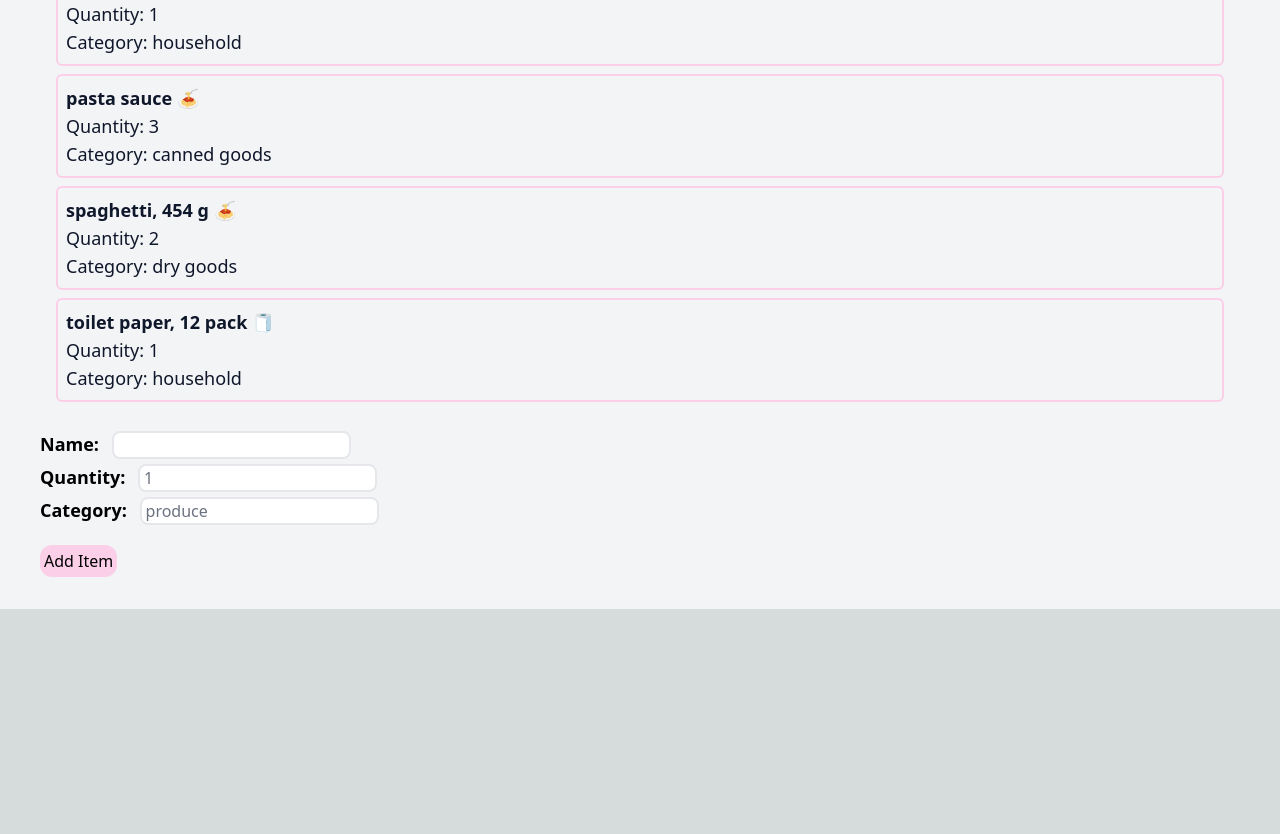
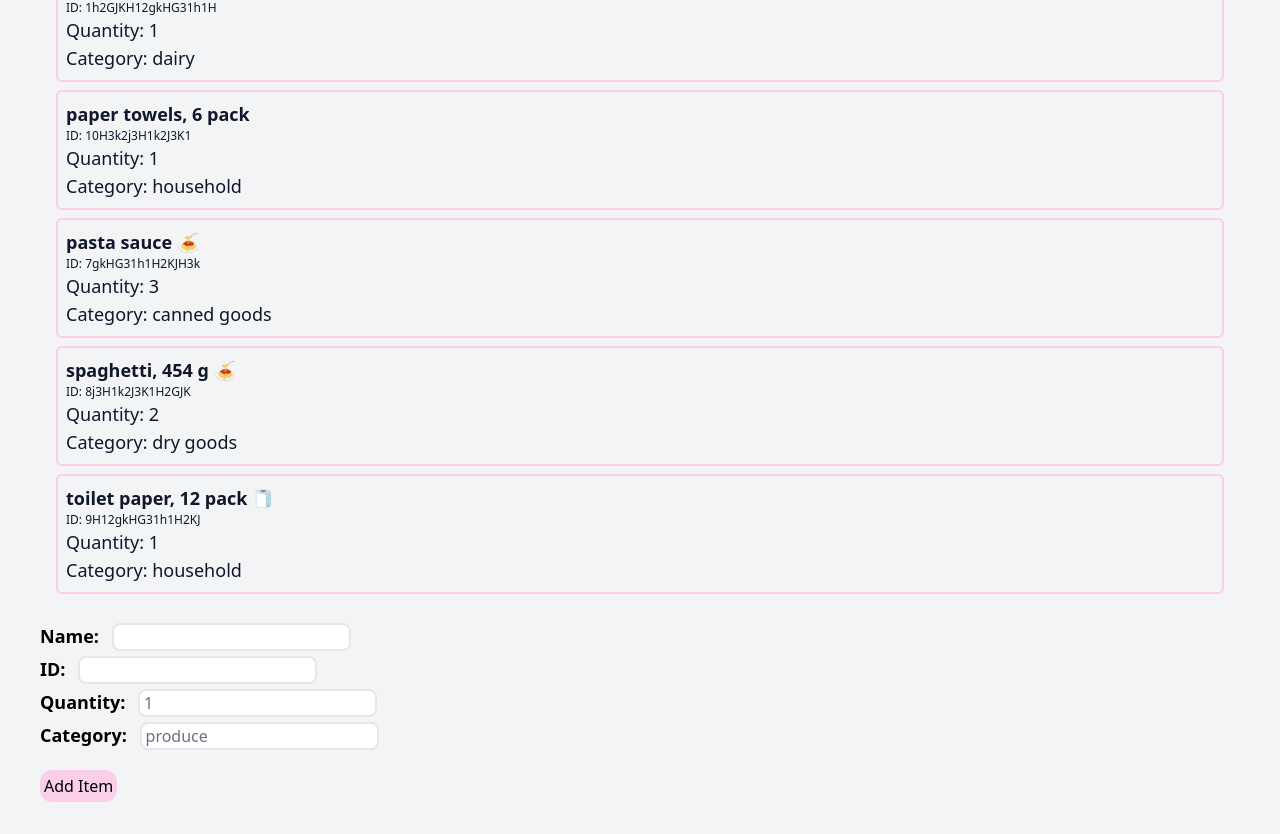
Before and after one commit to reannarsb/cprg306-assignments, a Next.js app: page /week-6 in a window 1280 px wide. Shown: the part 1134-1968 px from the top of the page. Before the commit the page ends 1743 px from the top, so only its background shows below. Built offline with nearby package versions, Linux system fonts and the light colour scheme.

Commit message:
minor adjustments

```diff
--- a/app/week-6/item.js
+++ b/app/week-6/item.js
@@ -2,12 +2,13 @@
 import React from 'react';
 
 export default function Item({ itemObj }) {
-  const { name, category, quantity } = itemObj;
+  const { name, category, quantity, id } = itemObj;
 
   return (
     <li className="flex-auto text-lg text-slate-900 border-pink-200 border-2 mx-2 my-2 px-2 py-2 rounded-md">
       <ul>
         <li className='font-semibold'>{name}</li>
+        <li className='text-xs'>ID: {id}</li>
         <li>Quantity: {quantity}</li>
         <li>Category: {category}</li>
       </ul>
--- a/app/week-6/new-item.js
+++ b/app/week-6/new-item.js
@@ -2,10 +2,11 @@
 
 import { useState } from "react";
 
-export default function NewItemPage({ onAddItem, nextId }) {
+export default function NewItemPage({ onAddItem}) {
   const [name, setName] = useState("");
   const [quantity, setQuantity] = useState(1);
   const [category, setCategory] = useState("produce");
+  const [id, setId] = useState("");
 
   const handleSubmit = (event) => {
     event.preventDefault();
@@ -14,6 +15,7 @@ export default function NewItemPage({ onAddItem, nextId }) {
       name: name,
       quantity: quantity,
       category: category,
+      id: id,
     };
 
     onAddItem(newItem);
@@ -21,6 +23,7 @@ export default function NewItemPage({ onAddItem, nextId }) {
     setName("");
     setQuantity(1);
     setCategory("produce");
+    setId("")
   };
 
   let inputStyle = "mx-2 rounded-lg border-2 pl-1 text-gray-500";
@@ -34,6 +37,16 @@ export default function NewItemPage({ onAddItem, nextId }) {
           type="text"
           value={name}
           onChange={(event) => setName(event.target.value)}
+          className={inputStyle}
+        />
+      </div>
+
+      <div className="my-1">
+        <label className={labelStyle}>ID: </label>
+        <input
+          type="text"
+          value={id}
+          onChange={(event) => setId(event.target.value)}
           className={inputStyle}
         />
       </div>
```
